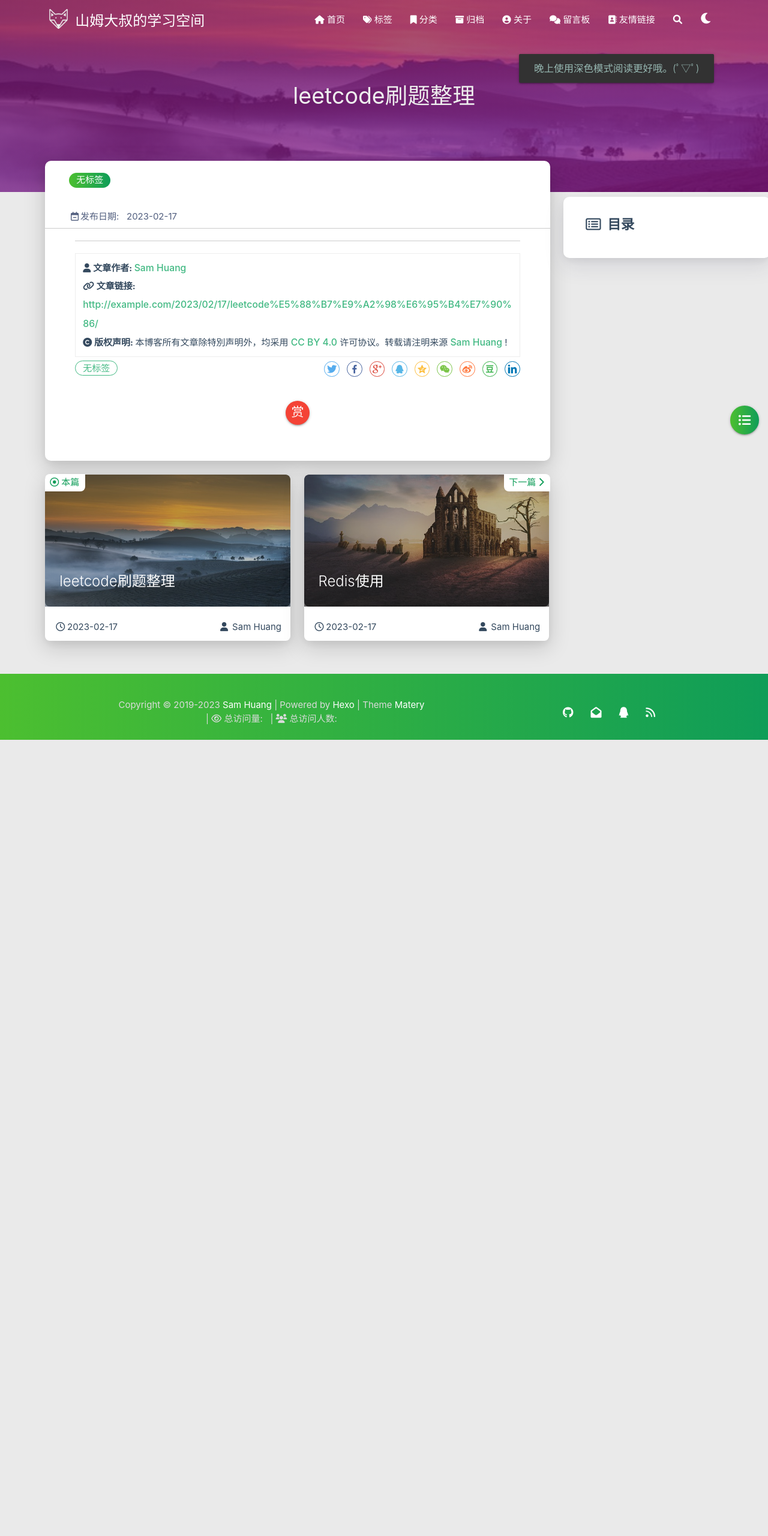
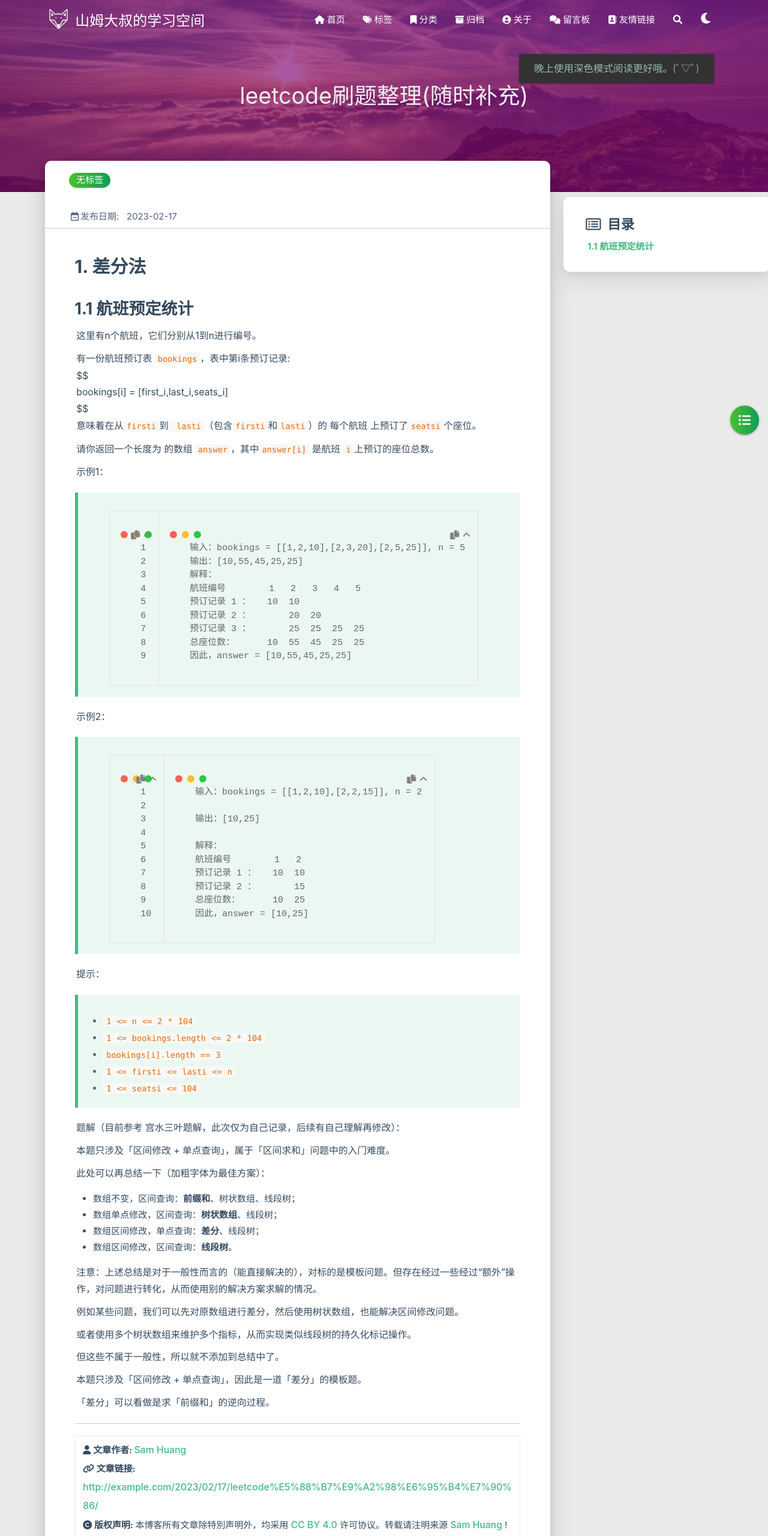
Before and after one commit to FOGBABY/FOGBABY.github.io, a plain HTML site: page 2023/02/17/leetcode刷题整理/index.html in a window 1280 px wide. Shown: the top 2560 px of the page at 60% size. Before the commit the page ends 1233 px from the top, so only its background shows below. Drawn offline with Linux system fonts and the light colour scheme; some packages are replaced by stand-ins of ours; no server answers; a script that the page names is missing.

Commit message:
Site updated: 2023-02-22 13:14:05

```diff
--- a/2023/02/17/leetcode刷题整理/index.html
+++ b/2023/02/17/leetcode刷题整理/index.html
@@ -4,8 +4,9 @@
 
 <head>
     <meta charset="utf-8">
-    <meta name="keywords" content="leetcode刷题整理, 山姆大叔的学习空间">
-    <meta name="description" content="">
+    <meta name="keywords" content="leetcode刷题整理(随时补充), 山姆大叔的学习空间">
+    <meta name="description" content="1. 差分法1.1 航班预定统计这里有n个航班，它们分别从1到n进行编号。
+有一份航班预订表 bookings，表中第i条预订记录:$$bookings[i] &amp;#x3D; [first_i,last_i,seats_i]$$意味着在从fi">
     <meta http-equiv="X-UA-Compatible" content="IE=edge">
     <meta name="viewport" content="width=device-width, initial-scale=1.0, user-scalable=no">
     <meta name="renderer" content="webkit|ie-stand|ie-comp">
@@ -17,7 +18,7 @@
     <!-- Global site tag (gtag.js) - Google Analytics -->
 
 
-    <title>leetcode刷题整理 | 山姆大叔的学习空间</title>
+    <title>leetcode刷题整理(随时补充) | 山姆大叔的学习空间</title>
     <link rel="icon" type="image/png" href="/favicon.png">
 
 
@@ -334,12 +335,12 @@
 
 
 
-<div class="bg-cover pd-header post-cover" style="background-image: url('/medias/featureimages/8.jpg')">
+<div class="bg-cover pd-header post-cover" style="background-image: url('/medias/featureimages/6.jpg')">
     <div class="container" style="right: 0px;left: 0px;">
         <div class="row">
             <div class="col s12 m12 l12">
                 <div class="brand">
-                    <h1 class="description center-align post-title">leetcode刷题整理</h1>
+                    <h1 class="description center-align post-title">leetcode刷题整理(随时补充)</h1>
                 </div>
             </div>
         </div>
@@ -396,6 +397,42 @@
 
         <div class="card-content article-card-content">
             <div id="articleContent">
+                <h1 id="1-差分法"><a href="#1-差分法" class="headerlink" title="1. 差分法"></a>1. 差分法</h1><h2 id="1-1-航班预定统计"><a href="#1-1-航班预定统计" class="headerlink" title="1.1 航班预定统计"></a>1.1 航班预定统计</h2><p>这里有n个航班，它们分别从1到n进行编号。</p>
+<p>有一份航班预订表 <code>bookings</code>，表中第i条预订记录:<br>$$<br>bookings[i] &#x3D; [first_i,last_i,seats_i]<br>$$<br>意味着在从<code>firsti</code>到<code> lasti</code>（包含<code>firsti</code>和<code>lasti</code>）的 每个航班 上预订了<code>seatsi</code>个座位。</p>
+<p>请你返回一个长度为 的数组 <code>answer</code>，其中<code>answer[i]</code> 是航班 <code>i</code>上预订的座位总数。</p>
+<p>示例1：</p>
+<blockquote>
+<figure class="highlight plaintext"><table><tr><td class="gutter"><pre><span class="line">1</span><br><span class="line">2</span><br><span class="line">3</span><br><span class="line">4</span><br><span class="line">5</span><br><span class="line">6</span><br><span class="line">7</span><br><span class="line">8</span><br><span class="line">9</span><br></pre></td><td class="code"><pre><span class="line">输入：bookings = [[1,2,10],[2,3,20],[2,5,25]], n = 5</span><br><span class="line">输出：[10,55,45,25,25]</span><br><span class="line">解释：</span><br><span class="line">航班编号        1   2   3   4   5</span><br><span class="line">预订记录 1 ：   10  10</span><br><span class="line">预订记录 2 ：       20  20</span><br><span class="line">预订记录 3 ：       25  25  25  25</span><br><span class="line">总座位数：      10  55  45  25  25</span><br><span class="line">因此，answer = [10,55,45,25,25]</span><br></pre></td></tr></table></figure>
+</blockquote>
+<p>示例2：</p>
+<blockquote>
+<figure class="highlight plaintext"><table><tr><td class="gutter"><pre><span class="line">1</span><br><span class="line">2</span><br><span class="line">3</span><br><span class="line">4</span><br><span class="line">5</span><br><span class="line">6</span><br><span class="line">7</span><br><span class="line">8</span><br><span class="line">9</span><br><span class="line">10</span><br></pre></td><td class="code"><pre><span class="line">输入：bookings = [[1,2,10],[2,2,15]], n = 2</span><br><span class="line"></span><br><span class="line">输出：[10,25]</span><br><span class="line"></span><br><span class="line">解释：</span><br><span class="line">航班编号        1   2</span><br><span class="line">预订记录 1 ：   10  10</span><br><span class="line">预订记录 2 ：       15</span><br><span class="line">总座位数：      10  25</span><br><span class="line">因此，answer = [10,25]</span><br></pre></td></tr></table></figure>
+</blockquote>
+<p>提示：</p>
+<blockquote>
+<ul>
+<li><code>1 &lt;= n &lt;= 2 * 104</code></li>
+<li><code>1 &lt;= bookings.length &lt;= 2 * 104</code></li>
+<li><code>bookings[i].length == 3</code></li>
+<li><code>1 &lt;= firsti &lt;= lasti &lt;= n</code></li>
+<li><code>1 &lt;= seatsi &lt;= 104</code></li>
+</ul>
+</blockquote>
+<p>题解（目前参考 宫水三叶题解，此次仅为自己记录，后续有自己理解再修改）：</p>
+<p>本题只涉及「区间修改 + 单点查询」，属于「区间求和」问题中的入门难度。</p>
+<p>此处可以再总结一下（加粗字体为最佳方案）：</p>
+<ul>
+<li>数组不变，区间查询：<strong>前缀和</strong>、树状数组、线段树；</li>
+<li>数组单点修改，区间查询：<strong>树状数组</strong>、线段树；</li>
+<li>数组区间修改，单点查询：<strong>差分</strong>、线段树；</li>
+<li>数组区间修改，区间查询：<strong>线段树</strong>。</li>
+</ul>
+<p>注意：上述总结是对于一般性而言的（能直接解决的），对标的是模板问题。但存在经过一些经过“额外”操作，对问题进行转化，从而使用别的解决方案求解的情况。</p>
+<p>例如某些问题，我们可以先对原数组进行差分，然后使用树状数组，也能解决区间修改问题。</p>
+<p>或者使用多个树状数组来维护多个指标，从而实现类似线段树的持久化标记操作。</p>
+<p>但这些不属于一般性，所以就不添加到总结中了。</p>
+<p>本题只涉及「区间修改 + 单点查询」，因此是一道「差分」的模板题。</p>
+<p>「差分」可以看做是求「前缀和」的逆向过程。</p>
 
 
             </div>
@@ -545,9 +582,9 @@
                     <div class="card-image">
 
 
-                        <img src="/medias/featureimages/8.jpg" class="responsive-img" alt="leetcode刷题整理">
+                        <img src="/medias/featureimages/6.jpg" class="responsive-img" alt="leetcode刷题整理(随时补充)">
 
-                        <span class="card-title">leetcode刷题整理</span>
+                        <span class="card-title">leetcode刷题整理(随时补充)</span>
                     </div>
                 </a>
                 <div class="card-content article-content">
```
Also changed, not shown: 2023/02/17/Redis使用/index.html (+2 -2 lines), archives/2023/02/index.html (+6 -5 lines), archives/2023/index.html (+6 -5 lines), archives/index.html (+6 -5 lines), index.html (+5 -2 lines).
